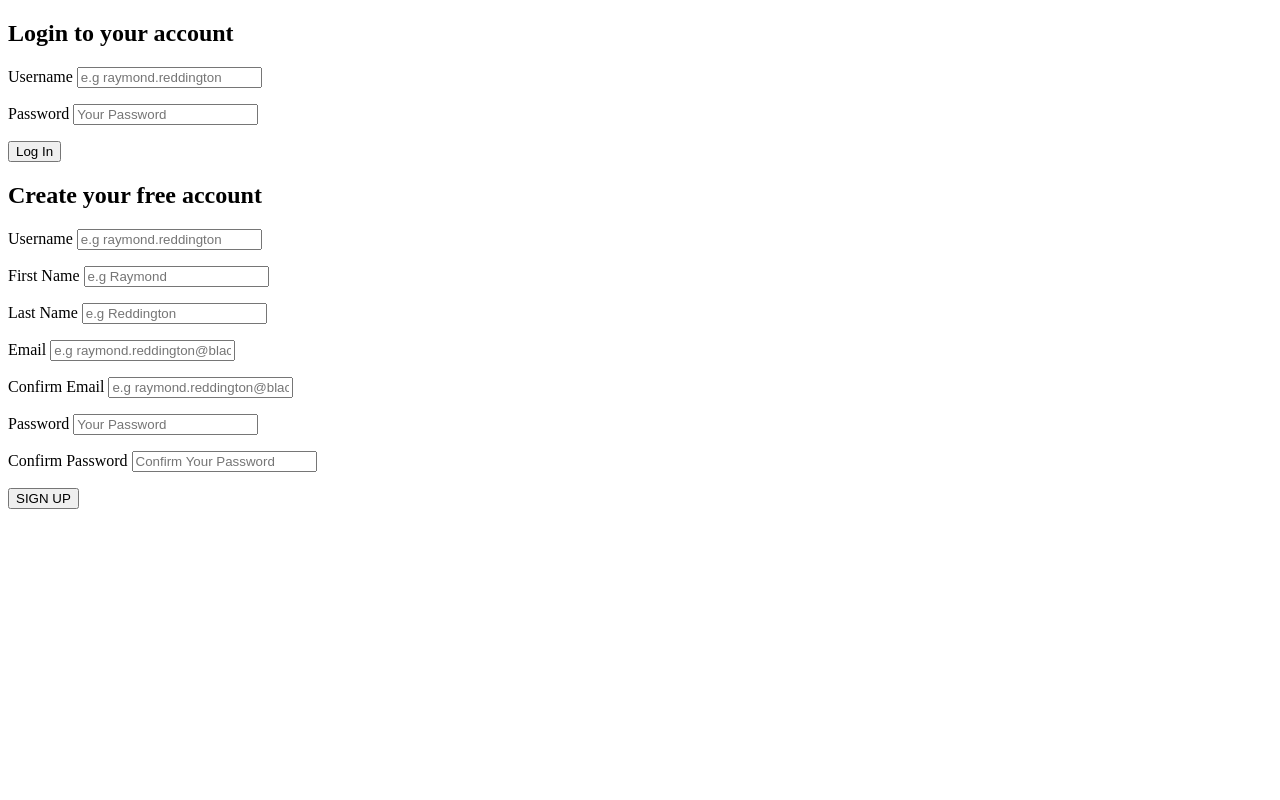
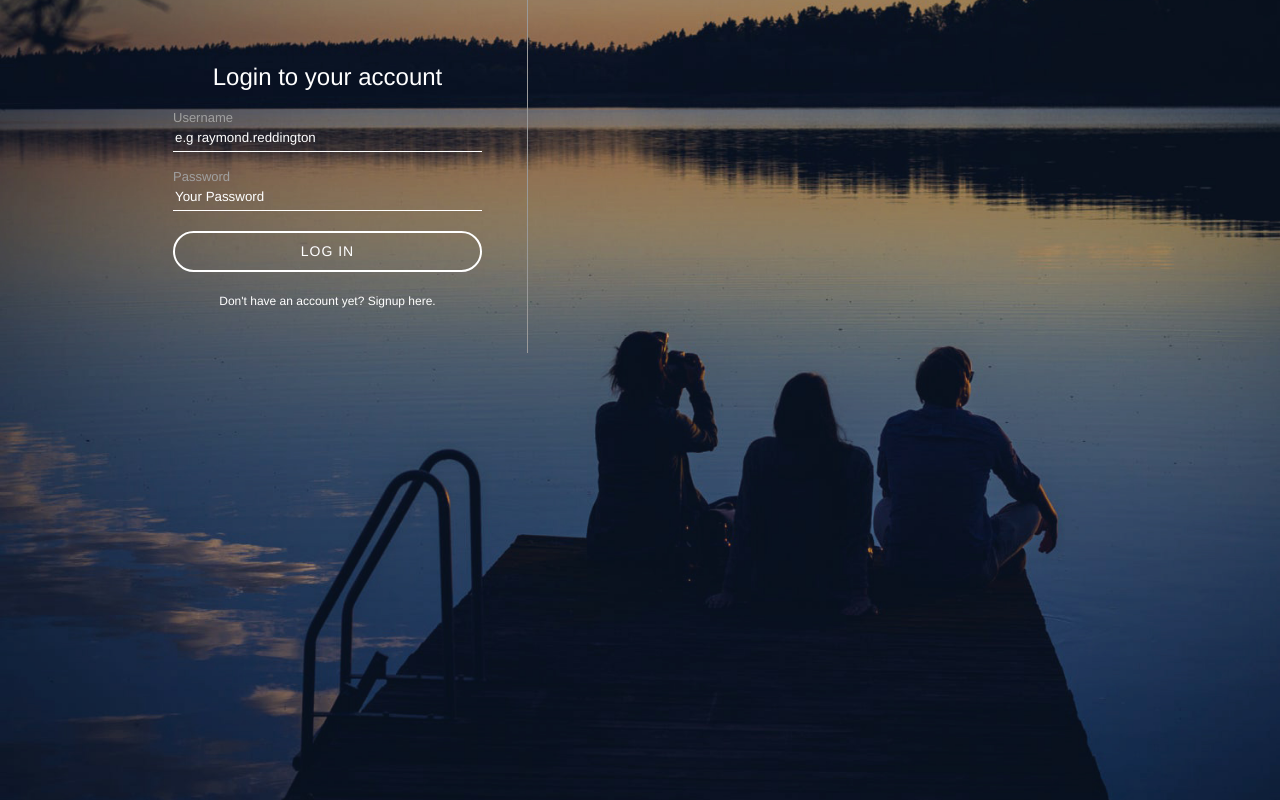
Before and after one commit to ebarinda3/CloSpotify, a PHP site: page /register.php in a window 1280 px wide. Run offline with PHP 8.4, Linux system fonts and the light colour scheme.

Commit message:
Added javascript and css styling to login and register page

```diff
--- /dev/null
+++ b/assets/css/register.css
@@ -0,0 +1,102 @@
+html,
+body {
+	padding: 0;
+	margin: 0;
+	height: 100%;
+}
+
+#background {
+	background-color: #000;
+    background-image: url(../images/bg.jpg);
+    background-position: center;
+    background-size: cover;
+    display: table;
+    height: 100%;
+    width: 100%;
+}
+
+#loginContainer * {
+	color: #fff;
+	font-family: "Helvetica Neue", "Helvetica", "Arial", sans-serif;
+	font-weight: normal;
+	line-height: 1em;
+	box-sizing: border-box;
+}
+
+#loginContainer {
+	width: 80%;
+	margin: 0 auto;
+	position: relative;
+	max-width: 1024px;
+}
+::-webkit-input-placeholder { /* WebKit, Blink, Edge */
+    color:    #fff;
+}
+:-moz-placeholder { /* Mozilla Firefox 4 to 18 */
+   color:    #fff;
+   opacity:  1;
+}
+::-moz-placeholder { /* Mozilla Firefox 19+ */
+   color:    #fff;
+   opacity:  1;
+}
+:-ms-input-placeholder { /* Internet Explorer 10-11 */
+   color:    #fff;
+}
+::-ms-input-placeholder { /* Microsoft Edge */
+   color:    #fff;
+}
+
+#inputContainer {
+    width: 400px;
+    padding: 45px;
+    float: left;
+    border-right: 1px solid #999;
+}
+
+#inputContainer h2 {
+	text-align: center;
+}
+
+#inputContainer input[type="text"],
+#inputContainer input[type="email"],
+#inputContainer input[type="password"] {
+	display: block;
+    background-color: transparent;
+    border: 0;
+    border-bottom: 1px solid #fff;
+    height: 27px;
+    line-height: 27px;
+    width: 100%;
+}
+
+#inputContainer label {
+	color: #a0a0a0;
+    font-size: 13px;
+    margin-top: 15px;
+}
+
+#inputContainer button {
+	background-color: transparent;
+    border: 2px solid #fff;
+    border-radius: 250px;
+    color: #fff;
+    display: block;
+    font-size: 14px;
+    letter-spacing: 1px;
+    margin: 20px auto;
+    height: 41px;
+    width: 100%;
+}
+
+#inputContainer button:hover {
+	cursor: pointer;
+}
+.hasAccountText span {
+	font-weight: bold;
+    font-size: 12px;
+}
+
+.hasAccountText {
+	text-align: center;
+}
--- /dev/null
+++ b/assets/js/register.js
@@ -0,0 +1,14 @@
+$(document).ready(function() {
+
+	$("#hideLogin").click(function() {
+       // console.log("login was pressed"); //used for troubleshooting purposes
+		$("#loginForm").hide();
+		$("#registerForm").show();
+	});
+
+	$("#hideRegister").click(function() {
+       // console.log("register was pressed");
+		$("#loginForm").show();
+		$("#registerForm").hide();
+	});
+});
--- a/register.php
+++ b/register.php
@@ -23,10 +23,40 @@
     <meta http-equiv="X-UA-Compatible" content="IE=edge">
     <meta name="viewport" content="width=device-width, initial-scale=1.0">
     <title>Welcome to CloSpotify</title>
+    <link rel="stylesheet" type="text/css" href="assets/css/register.css">
+
+    <script src="https://ajax.googleapis.com/ajax/libs/jquery/3.6.0/jquery.min.js"></script>
+    <script src="assets/js/register.js"></script>
+
 </head>
 <body>
 
+<?php
+
+    if(isset($_POST['registerButton'])) {
+        echo '<script>
+                $(document).ready(function() {
+                    $("#loginForm").hide();
+                    $("#registerForm").show();
+                });
+            </script>';
+    }
+    else {
+        echo '<script>
+                $(document).ready(function() {
+                    $("#loginForm").show();
+                    $("#registerForm").hide();
+                });
+            </script>';
+    }
+
+    ?>
+
+    <div id="background">
+        <div id="loginContainer">
+
             <div id="inputContainer">
+
                 <form id="loginForm" action="register.php" method="POST">
                     <h2>Login to your account</h2>
                         <p>
@@ -39,7 +69,11 @@
                             <input id="loginPassword" name="loginPassword" type="password" placeholder="Your Password" required>
                     </p>
 
-               <button type="submit" name="loginButton">Log In</button>
+                    <button type="submit" name="loginButton">LOG IN</button>
+
+                    <div class="hasAccountText">
+                        <span id="hideLogin">Don't have an account yet? Signup here.</span>
+                    </div>
                 </form>
 
 
@@ -91,7 +125,13 @@
                     </p>
 
                     <button type="submit" name="registerButton">SIGN UP</button>
+
+                    <div class="hasAccountText">
+                        <span id="hideRegister">Already have an account? Log in here.</span>
+                    </div>
                 </form>
+        </div>
+    </div>
 </div>
 
 
```
Also changed, not shown: assets/images/bg.jpg (added). Lines whose indentation alone changed are shown as unchanged.
